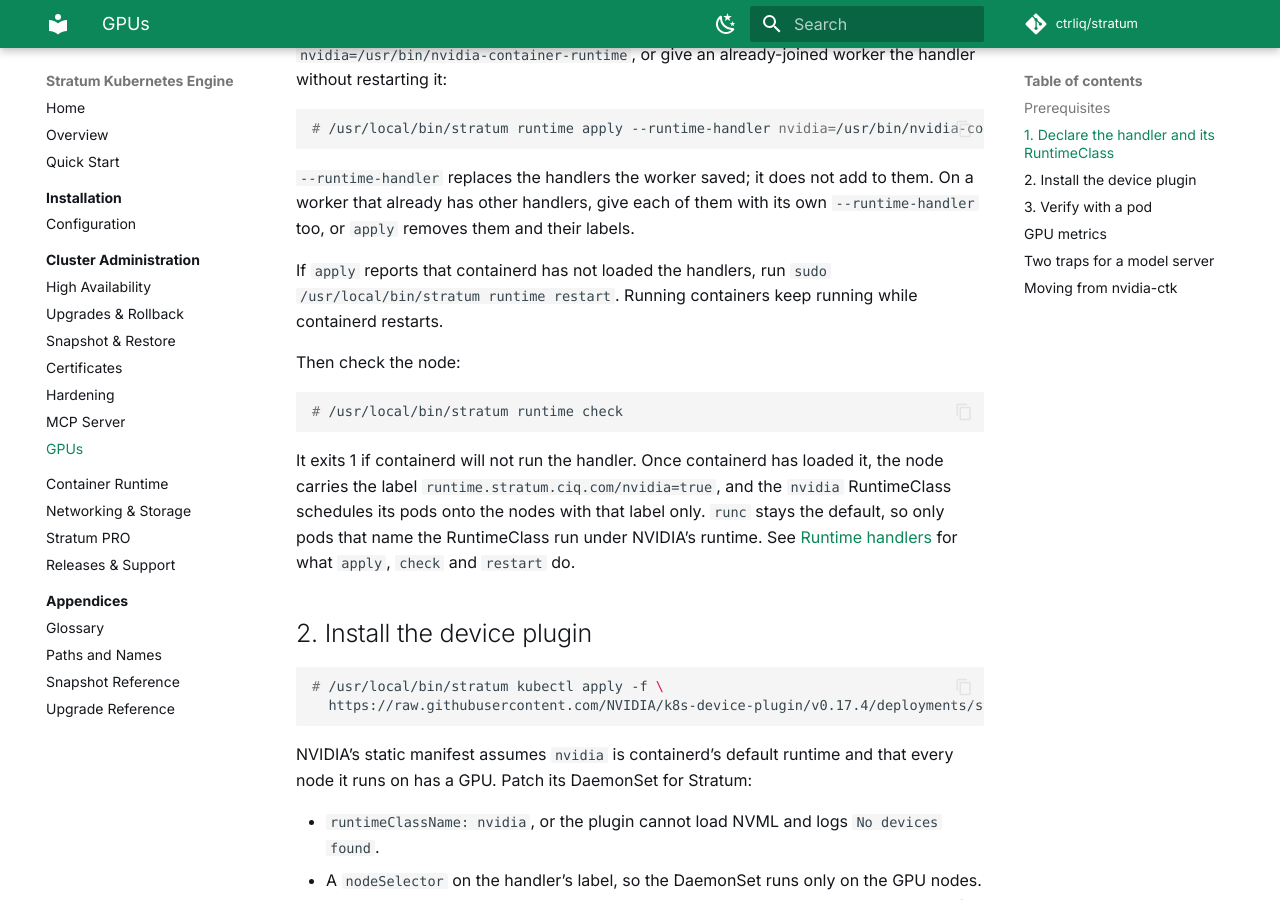
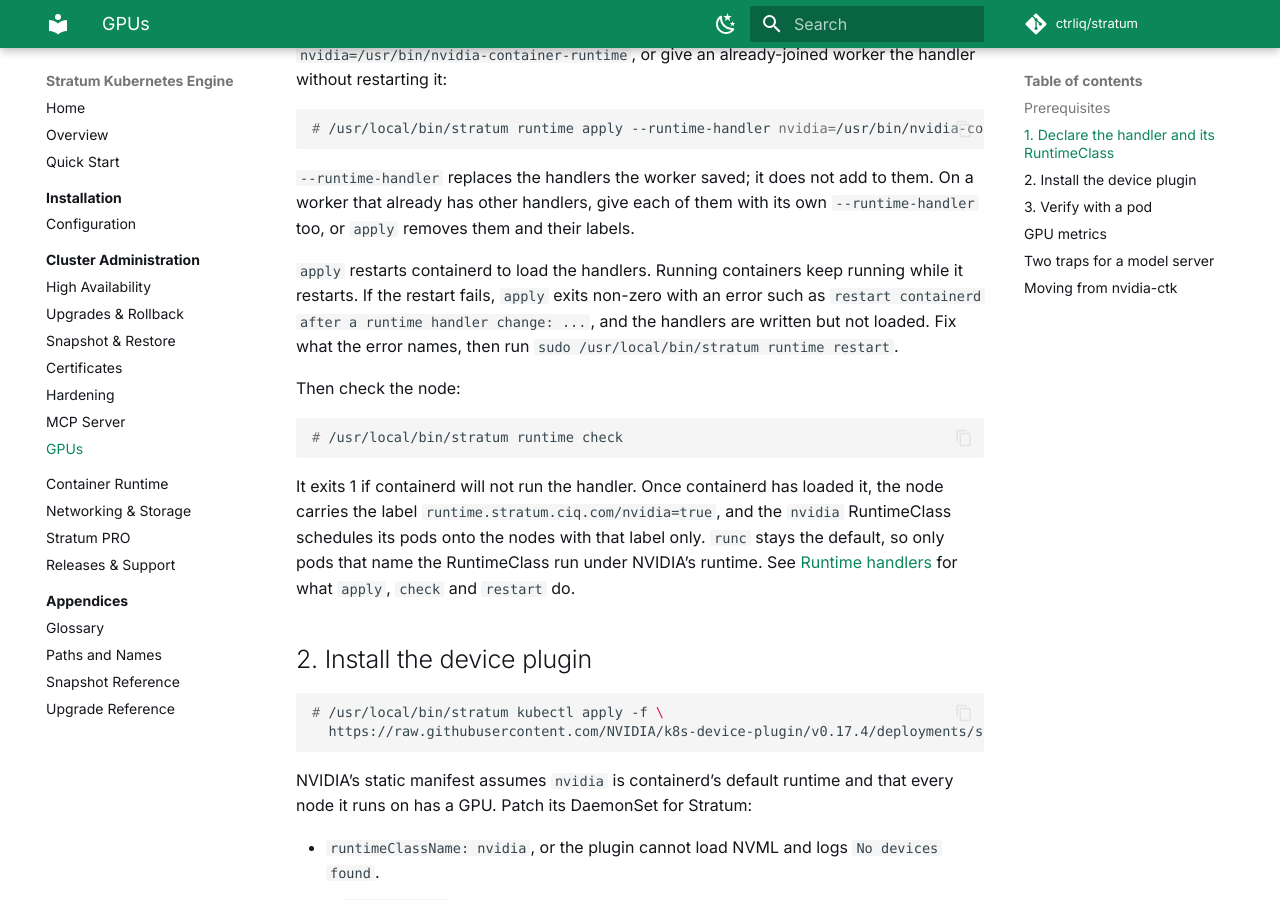
Before and after one commit to ctrliq/stratum, an MkDocs documentation site: the page built from docs/docs/cluster-admin/gpus.md, in a window 1280 px wide and 900 px high, scrolled down 1039 px. Built offline with MkDocs 1.6.1 and Material for MkDocs 9.7.7, drawn with Linux system fonts in a browser that asks for light colours; comment, search, counter and statistics services are not loaded.

Commit message:
docs(gpus): say what a failed containerd restart in runtime apply looks like
The step told the operator to watch for `apply` reporting that containerd
had not loaded the handlers, a message `apply` never prints: it always
restarts containerd, and a failed restart is an error. The step now says
that `apply` exits non-zero with the restart error, the handlers written
but not loaded, and to fix the cause and run `stratum runtime restart`.

Signed-off-by: cwolford <WolfyChris@users.noreply.github.com>

```diff
--- a/docs/docs/cluster-admin/gpus.md
+++ b/docs/docs/cluster-admin/gpus.md
@@ -60,9 +60,11 @@
 to them. On a worker that already has other handlers, give each of them with
 its own `--runtime-handler` too, or `apply` removes them and their labels.
 
-If `apply` reports that containerd has not loaded the handlers, run
-`sudo /usr/local/bin/stratum runtime restart`. Running containers keep running
-while containerd restarts.
+`apply` restarts containerd to load the handlers. Running containers keep
+running while it restarts. If the restart fails, `apply` exits non-zero with
+an error such as `restart containerd after a runtime handler change: ...`, and
+the handlers are written but not loaded. Fix what the error names, then run
+`sudo /usr/local/bin/stratum runtime restart`.
 
 Then check the node:
 
```
